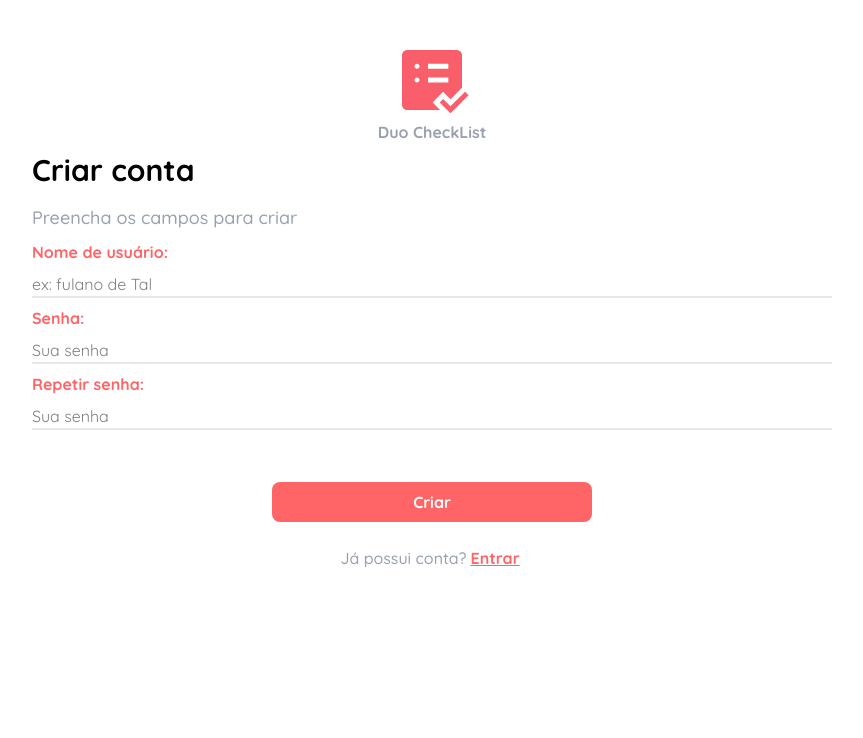
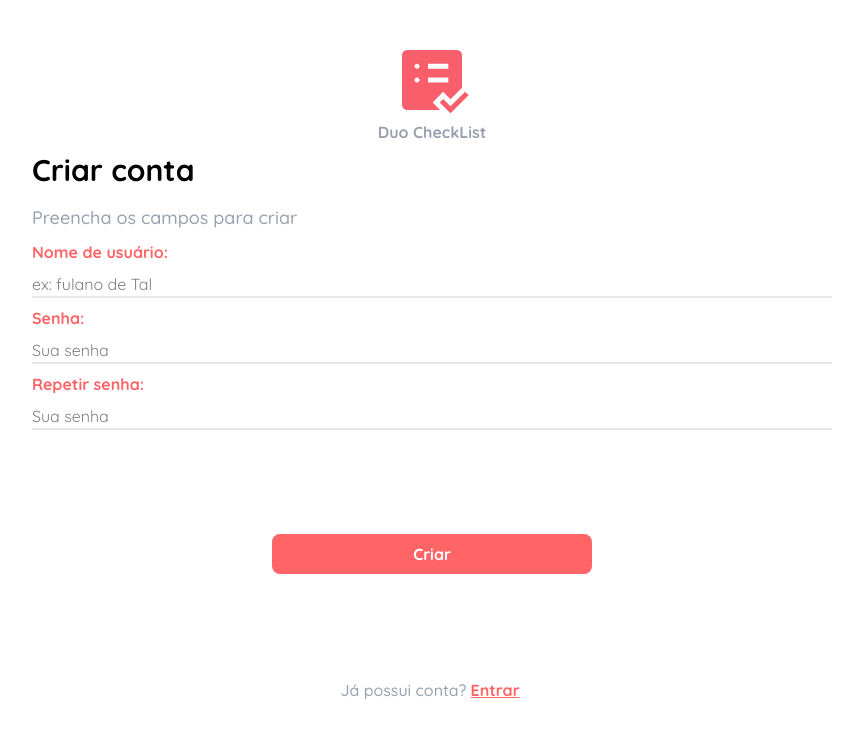
Before and after one commit to JasonAraujo1/duoCheckList-v3-, a React (Vite) app in the folder duoCheckList/: page /register in a window 1280 px wide. Shown: the top 738 px of the page, without its empty margins (208-1071 px from the left). Built offline with nearby package versions, Linux system fonts and the light colour scheme.

Commit message:
redbtn register add component

```diff
--- a/duoCheckList/src/register/index.jsx
+++ b/duoCheckList/src/register/index.jsx
@@ -1,6 +1,7 @@
 import React, { useState } from 'react'
 import { NavLink, useNavigate } from 'react-router'
 import FormRegister from '../components/formRegister'
+import RedBtn from '../components/ui/redBtn'
 
 export default function Register() {
   const [name, setName] = useState("")
@@ -52,10 +53,13 @@ export default function Register() {
 
   return (
     <div className='flex flex-col gap-6  md:w-200'>
-      <FormRegister setName={setName} setPassword={setPassword} setRepeatPassword={setRepeatPassword}/>
-      <div>
-        <button className="cursor-pointer mt-7 bg-red-400 text-white font-bold rounded-lg py-2  w-80" onClick={handleClick}>Criar</button>
-      </div>
+      <FormRegister
+      setName={setName}
+      setPassword={setPassword}
+      setRepeatPassword={setRepeatPassword}
+      />
+      <RedBtn onClick={handleClick} text={'Criar'}/>
+
       <span className='text-gray-400 font-medium'>Já possui conta?
         <NavLink to={'/'}>
           <span className='text-red-400 font-bold underline mx-1'>Entrar</span>
```
